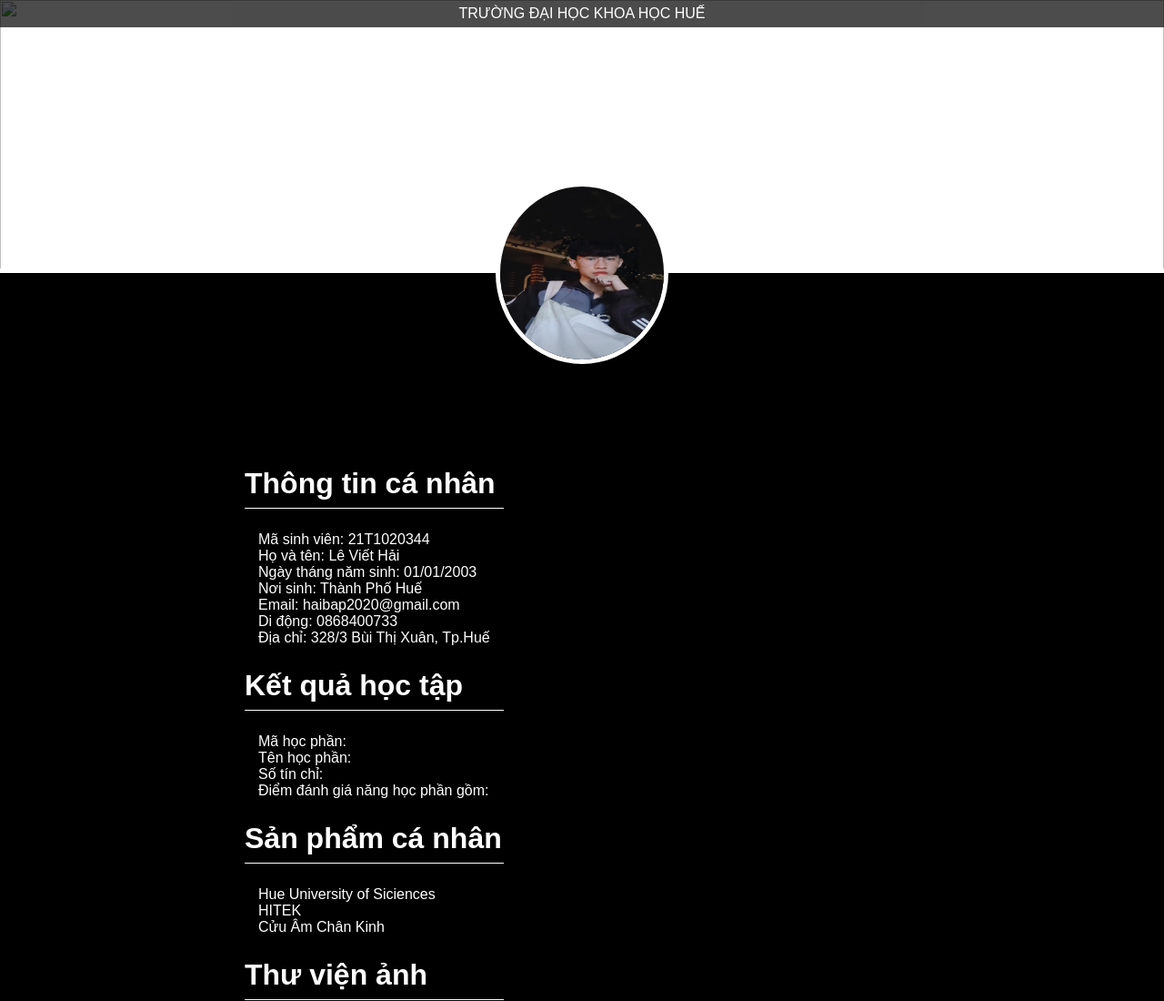
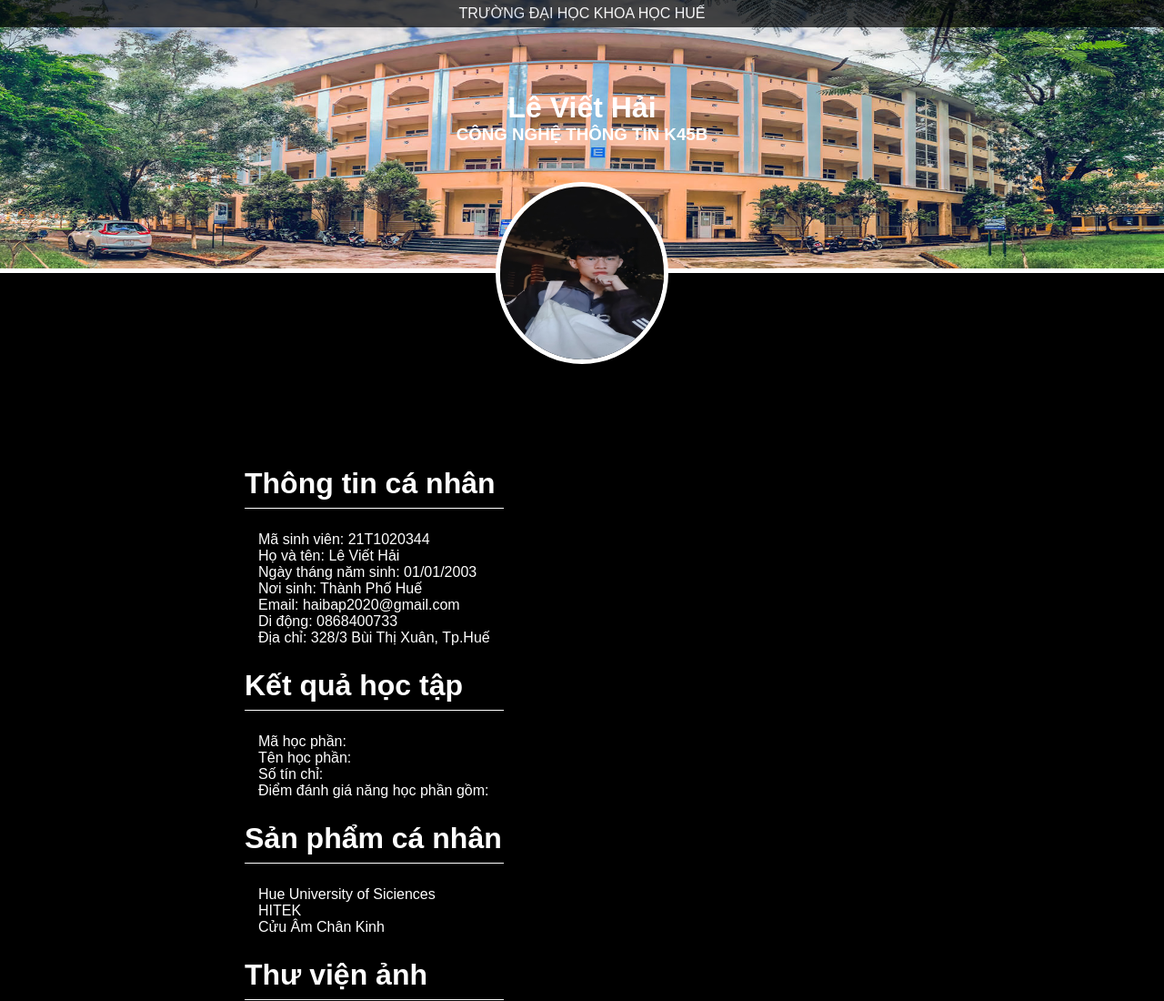
Before and after one commit to HaiITcode/21T1020344LeVietHai, a plain HTML site: page index.html in a window 1280 px wide. Shown: the top 1100 px of the page at 91% size. Drawn offline with Linux system fonts and the light colour scheme; the site is published under a folder, as on GitHub Pages, so addresses that start at the root find nothing.

Commit message:
Update index.html

```diff
--- a/index.html
+++ b/index.html
@@ -14,7 +14,7 @@
                 <h1 class="inf-name">Lê Viết Hải</h1>
                 <h3 class="class">CÔNG NGHỆ THÔNG TIN K45B</h3>
             </div>
-            <img src="/images/background02.jpg" alt="" id="header-bgr">
+            <img src="images/background02.jpg" alt="" id="header-bgr">
             <img src="images/individual.jpg" alt="" id="header-ava">
         </div>
         <div id="content">
```
